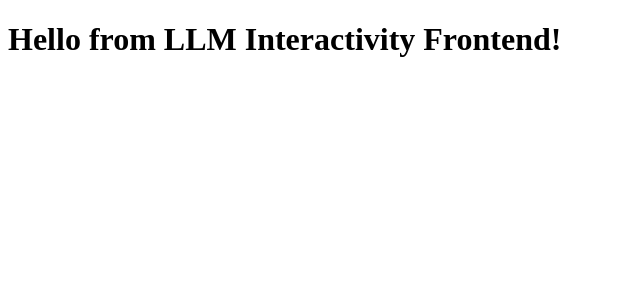
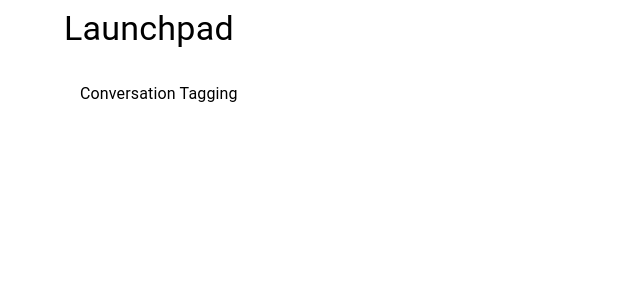
Before and after one commit to joshuaiokua/chatbot-ux-explorations, a React app in the folder frontend/: page / in a window 1280 px wide. Shown: the top 300 px of the page, without its empty margins (0-640 px from the left). Built offline with nearby package versions, Linux system fonts and the light colour scheme.

Commit message:
feat: basic frontend start
Basic implementation without any real styling

```diff
--- a/frontend/public/index.html
+++ b/frontend/public/index.html
@@ -7,6 +7,6 @@
   </head>
   <body>
     <div id="root"></div>
-    <script src="index.js"></script>
+    <script src="/bundle.js"></script>
   </body>
 </html>
--- a/frontend/src/App.tsx
+++ b/frontend/src/App.tsx
@@ -1,7 +1,21 @@
 import React from "react";
+import { createBrowserRouter, RouterProvider } from "react-router-dom";
+import Launchpad from "./features/launchpad";
+import ConversationTagging from "./features/conversation-tagging";
+
+const router = createBrowserRouter([
+  {
+    path: "/", // Landing page
+    element: <Launchpad />,
+  },
+  {
+    path: "/conversation-tagging",
+    element: <ConversationTagging />,
+  },
+]);
 
 const App: React.FC = () => {
-  return <h1>Hello from LLM Interactivity Frontend!</h1>;
+  return <RouterProvider router={router} />;
 };
 
 export default App;
--- /dev/null
+++ b/frontend/src/features/conversation-tagging/index.tsx
@@ -0,0 +1,17 @@
+import React from "react";
+import { Container, Typography } from "@mui/material";
+
+const ConversationTagging: React.FC = () => {
+  return (
+    <Container>
+      <Typography variant="h4" gutterBottom>
+        Conversation Tagging
+      </Typography>
+      <Typography>
+        This is a placeholder for the conversation tagging exploration.
+      </Typography>
+    </Container>
+  );
+};
+
+export default ConversationTagging;
--- /dev/null
+++ b/frontend/src/features/launchpad/index.tsx
@@ -0,0 +1,27 @@
+import React from "react";
+import { Link } from "react-router-dom";
+import {
+  Container,
+  List,
+  ListItemButton,
+  ListItemText,
+  Typography,
+} from "@mui/material";
+
+const Launchpad: React.FC = () => {
+  return (
+    <Container>
+      <Typography variant="h4" gutterBottom>
+        Launchpad
+      </Typography>
+      <List>
+        <ListItemButton component={Link} to="/conversation-tagging">
+          <ListItemText primary="Conversation Tagging" />
+        </ListItemButton>
+        {/* Add other explorations as needed */}
+      </List>
+    </Container>
+  );
+};
+
+export default Launchpad;
--- a/frontend/src/index.tsx
+++ b/frontend/src/index.tsx
@@ -2,8 +2,9 @@ import React from "react";
 import ReactDOM from "react-dom/client"; // Correct import for React 18
 import App from "./App";
 
-// Create the root and render the app
-const root = ReactDOM.createRoot(
-  document.getElementById("root") as HTMLElement
+// Create React root, ensuring that root element is present
+ReactDOM.createRoot(document.getElementById("root")!).render(
+  <React.StrictMode>
+    <App />
+  </React.StrictMode>
 );
-root.render(<App />);
```
